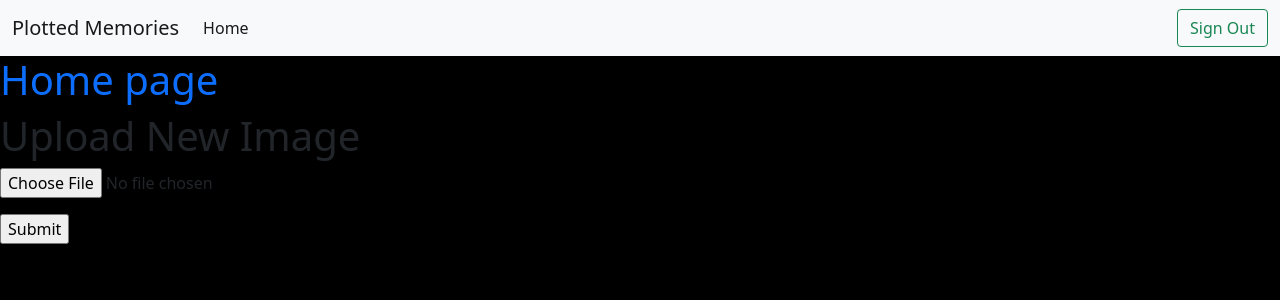
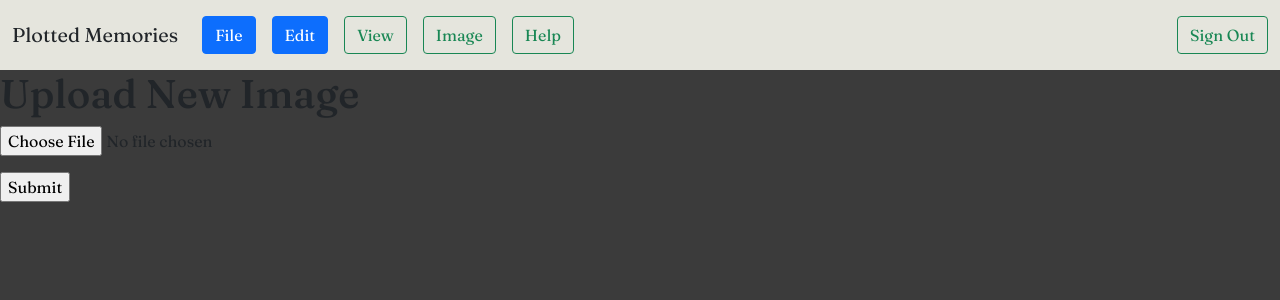
Before and after one commit to sdey02/UofT_Hacks_11_Project, a Flask app: page /views/ in a window 1280 px wide. Shown: the top 300 px of the page. Run offline with Flask 3, Linux system fonts and the light colour scheme; some libraries are stand-ins or nearby versions.

Commit message:
Index.html changes

```diff
--- a/templates/index.html
+++ b/templates/index.html
@@ -4,22 +4,41 @@
     <meta charset="UTF-8">
     <meta name="viewport" content="width=device-width, initial-scale=1.0">
     <link href="https://cdn.jsdelivr.net/npm/bootstrap@5.0.2/dist/css/bootstrap.min.css" rel="stylesheet" integrity="sha384-EVSTQN3/azprG1Anm3QDgpJLIm9Nao0Yz1ztcQTwFspd3yD65VohhpuuCOmLASjC" crossorigin="anonymous">
+    <style>
+        @import url('https://fonts.googleapis.com/css2?family=Fraunces:ital,opsz,wght@0,9..144,100..900;1,9..144,100..900&display=swap');
+        body {
+          --bs-font-sans-serif: 'Fraunces', sans-serif;
+          --bs-body-font-family: var(--bs-font-sans-serif);
+        }
+      </style>
     <title>Home</title>
 </head>
 
-<body style="background: black">
-    <nav class="navbar navbar-expand-lg navbar-light bg-light mb-lg-0">
+<body style="background: #3B3B3B">
+    <nav class="navbar navbar-expand-lg mb-lg-0" style="background-color: #E5E5DD;">
         <div class="container-fluid">
-          <a class="navbar-brand" href="#">Plotted Memories</a>
+          <a class="navbar-brand text-dark" href="#">Plotted Memories</a>
           <button class="navbar-toggler" type="button" data-bs-toggle="collapse" data-bs-target="#navbarSupportedContent" aria-controls="navbarSupportedContent" aria-expanded="false" aria-label="Toggle navigation">
             <span class="navbar-toggler-icon"></span>
           </button>
           <div class="collapse navbar-collapse" id="navbarSupportedContent">
-            <ul class="navbar-nav me-auto mb-2 mb-lg-0">
-              <li class="nav-item">
-                <a class="nav-link active" aria-current="page" href="#">Home</a>
-              </li>
-            </ul>
+            <div class="navbar-nav me-auto mb-2 mb-lg-0">
+                <form class="d-flex mx-auto p-2">
+                    <button type="button" class="btn btn-primary" data-bs-toggle="modal" data-bs-target="#exampleModal">File</button>
+                </form>
+                <form class="d-flex mx-auto p-2">
+                  <button type="button" class="btn btn-primary" data-bs-toggle="modal" data-bs-target="#exampleModal_1">Edit</button>
+                </form>
+                <form class="d-flex mx-auto p-2">
+                    <button class="btn btn-outline-success" type="button">View</button>
+                </form>
+                <form class="d-flex mx-auto p-2">
+                  <button class="btn btn-outline-success" type="button">Image</button>
+                </form>
+                <form class="d-flex mx-auto p-2">
+                    <button class="btn btn-outline-success" type="button">Help</button>
+                </form>
+            </div>
             <form class="d-flex">
               <button class="btn btn-outline-success" type="button">Sign Out</button>
             </form>
@@ -27,14 +46,54 @@
         </div>
       </nav>
     <div>
-        <h1 class="text-primary">Home page</h1>
-    </div>
-    <div>
-        <h1>Upload New Image</h1>
+        <h1 class="text-[#B5B5B5]">Upload New Image</h1>
         <form method="POST" action="" enctype="multipart/form-data">
             <p><input type="file" name="file"></p>
             <p><input type="submit" value="Submit"></p>
         </form>
     </div>
+
+<!-- Modal -->
+<div class="modal fade" id="exampleModal" tabindex="-1" role="dialog" aria-labelledby="exampleModalLabel" aria-hidden="true">
+  <div class="modal-dialog" role="document">
+    <div class="modal-content">
+      <div class="modal-header">
+        <h5 class="modal-title" id="exampleModalLabel">Modal title</h5>
+        <button type="button" class="close" data-dismiss="modal" aria-label="Close">
+          <span aria-hidden="true">&times;</span>
+        </button>
+      </div>
+      <div class="modal-body">
+        This is retarded as fuck
+      </div>
+      <div class="modal-footer">
+        <button type="button" class="btn btn-secondary" data-dismiss="modal">Close</button>
+        <button type="button" class="btn btn-primary">Save changes</button>
+      </div>
+    </div>
+  </div>
+</div>
+
+<div class="modal fade" id="exampleModal_1" tabindex="-1" role="dialog" aria-labelledby="exampleModalLabel" aria-hidden="true">
+    <div class="modal-dialog" role="document">
+      <div class="modal-content">
+        <div class="modal-header">
+          <h5 class="modal-title" id="exampleModalLabel">Modal title</h5>
+          <button type="button" class="close" data-dismiss="modal" aria-label="Close">
+            <span aria-hidden="true">&times;</span>
+          </button>
+        </div>
+        <div class="modal-body">
+          This is retarded as fuck _1
+        </div>
+        <div class="modal-footer">
+          <button type="button" class="btn btn-secondary" data-dismiss="modal">Close</button>
+          <button type="button" class="btn btn-primary">Save changes</button>
+        </div>
+      </div>
+    </div>
+  </div>
+
+<script src="https://cdn.jsdelivr.net/npm/bootstrap@5.3.2/dist/js/bootstrap.bundle.min.js" integrity="sha384-C6RzsynM9kWDrMNeT87bh95OGNyZPhcTNXj1NW7RuBCsyN/o0jlpcV8Qyq46cDfL" crossorigin="anonymous"></script>
 </body>
 </html>
```
